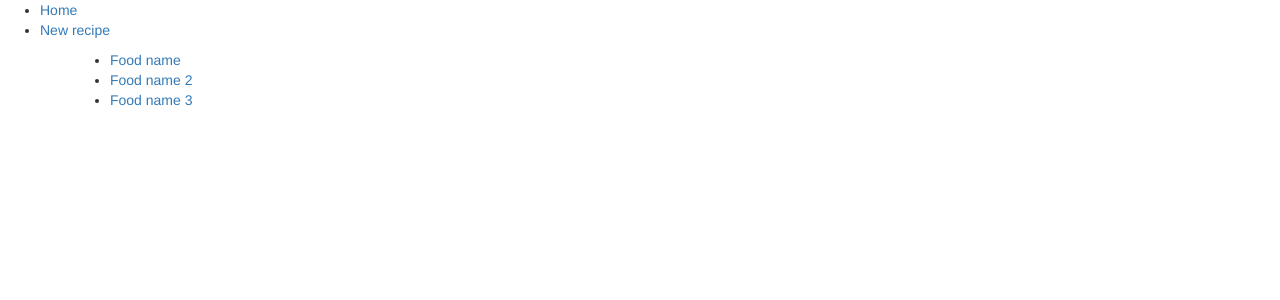
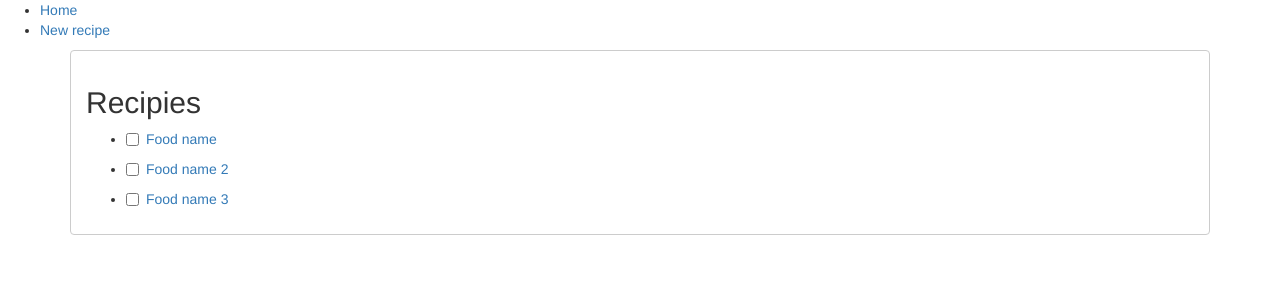
Before and after one commit to yehorDorosh/cook-book, an Angular app: page / in a window 1280 px wide. Shown: the top 300 px of the page. Built offline with nearby package versions, Linux system fonts and the light colour scheme.

Commit message:
Add shopping list

```diff
--- a/src/app/components/recipes-list/recipes-list.component.html
+++ b/src/app/components/recipes-list/recipes-list.component.html
@@ -1,5 +1,17 @@
-<ul>
-  <li *ngFor="let recipe of recipesFlat">
-    <a [routerLink]="`recipe/${recipe.id}`">{{ recipe.title }}</a>
-  </li>
-</ul>
+<div *ngIf="recipesFlat.length" class="card">
+  <h2>Recipies</h2>
+  <ul>
+    <li *ngFor="let recipe of recipesFlat">
+      <div class="checkbox">
+        <label>
+          <input
+            class=""
+            type="checkbox"
+            (change)="onCheck($event, recipe.id!)"
+          />
+          <a [routerLink]="`recipe/${recipe.id}`">{{ recipe.title }}</a>
+        </label>
+      </div>
+    </li>
+  </ul>
+</div>
--- a/src/app/components/recipes-list/recipes-list.component.ts
+++ b/src/app/components/recipes-list/recipes-list.component.ts
@@ -1,20 +1,45 @@
-import { Component, Input, OnChanges, SimpleChanges } from '@angular/core';
+import {
+  Component,
+  EventEmitter,
+  Input,
+  OnChanges,
+  Output,
+  SimpleChanges,
+} from '@angular/core';
 import { Recipe } from '../create-recipe/recipe.model';
-import { NgFor } from '@angular/common';
+import { NgFor, NgIf } from '@angular/common';
 import { RouterLink } from '@angular/router';
 
 @Component({
   selector: 'app-recipes-list',
-  imports: [NgFor, RouterLink],
+  imports: [NgFor, RouterLink, NgIf],
   templateUrl: './recipes-list.component.html',
   styleUrl: './recipes-list.component.scss',
 })
 export class RecipesListComponent implements OnChanges {
   @Input() list: { [key: string]: Recipe } = {};
+  @Output() onAddIngredientsToList = new EventEmitter<{
+    [key: string]: Recipe;
+  }>();
 
   recipesFlat: Recipe[] = [];
+  checkedList: {
+    [key: string]: Recipe;
+  } = {};
 
   ngOnChanges(changes: SimpleChanges): void {
     this.recipesFlat = Object.values(changes['list'].currentValue);
   }
+
+  onCheck(event: Event, id: string) {
+    const isChecked = (event.target as HTMLInputElement).checked;
+
+    if (isChecked) {
+      this.checkedList[id] = this.list[id];
+    } else {
+      delete this.checkedList[id];
+    }
+
+    this.onAddIngredientsToList.emit(this.checkedList);
+  }
 }
--- /dev/null
+++ b/src/app/components/shop-list/shop-list.component.html
@@ -0,0 +1,12 @@
+<div *ngIf="shopListFlat.length" class="card">
+  <h2>Shopping List</h2>
+
+  <ul>
+    <li *ngFor="let ingredient of shopListFlat">
+      <p>
+        {{ ingredient.name }} - {{ ingredient.amount.value
+        }}{{ ingredient.amount.unit }}
+      </p>
+    </li>
+  </ul>
+</div>
--- /dev/null
+++ b/src/app/components/shop-list/shop-list.component.ts
@@ -0,0 +1,42 @@
+import { Component, Input, OnChanges, SimpleChanges } from '@angular/core';
+import { Recipe } from '../create-recipe/recipe.model';
+import { Ingredient } from '../ingredient-form/ingredient.model';
+import { NgFor, NgIf } from '@angular/common';
+
+@Component({
+  selector: 'app-shop-list',
+  imports: [NgFor, NgIf],
+  templateUrl: './shop-list.component.html',
+  styleUrl: './shop-list.component.scss',
+})
+export class ShopListComponent implements OnChanges {
+  @Input() checkedList: { [key: string]: Recipe } = {};
+  shopList: { [key: string]: Ingredient } = {};
+
+  ngOnChanges(changes: SimpleChanges): void {
+    if (changes['checkedList']) {
+      this.shopList = {};
+      const recipeList = changes['checkedList'].currentValue as {
+        [key: string]: Recipe;
+      };
+
+      for (const recipeId in recipeList) {
+        const recipe = recipeList[recipeId];
+
+        for (const ingredientId in recipe.ingredients) {
+          const ingredient = recipeList[recipeId].ingredients[ingredientId];
+
+          if (ingredientId in this.shopList) {
+            this.shopList[ingredientId].amount.value += ingredient.amount.value;
+          } else {
+            this.shopList[ingredientId] = structuredClone(ingredient);
+          }
+        }
+      }
+    }
+  }
+
+  get shopListFlat() {
+    return Object.values(this.shopList);
+  }
+}
--- a/src/app/pages/home/home.component.html
+++ b/src/app/pages/home/home.component.html
@@ -1,3 +1,8 @@
 <app-layout-main>
-  <app-recipes-list [list]="recipesAPI"></app-recipes-list>
+  <app-recipes-list
+    [list]="recipesAPI"
+    (onAddIngredientsToList)="onAddIngredientsToList($event)"
+  ></app-recipes-list>
+
+  <app-shop-list [checkedList]="checkedList"></app-shop-list>
 </app-layout-main>
--- a/src/app/pages/home/home.component.ts
+++ b/src/app/pages/home/home.component.ts
@@ -3,17 +3,23 @@ import { LayoutMainComponent } from '../../components/layout/layout-main/layout-
 import { RecipesListComponent } from '../../components/recipes-list/recipes-list.component';
 import { API_MOCKS } from '../../utils/mocks/api';
 import { type Recipe } from '../../components/create-recipe/recipe.model';
+import { ShopListComponent } from '../../components/shop-list/shop-list.component';
 
 @Component({
   selector: 'app-home',
-  imports: [LayoutMainComponent, RecipesListComponent],
+  imports: [LayoutMainComponent, RecipesListComponent, ShopListComponent],
   templateUrl: './home.component.html',
   styleUrl: './home.component.scss',
 })
 export class HomeComponent implements OnInit {
   recipesAPI: { [key: string]: Recipe } = {};
+  checkedList: { [key: string]: Recipe } = {};
 
   ngOnInit(): void {
     this.recipesAPI = API_MOCKS.RECIPES_FROM_API;
   }
+
+  onAddIngredientsToList(checkedList: { [key: string]: Recipe }) {
+    this.checkedList = { ...checkedList };
+  }
 }
```
Also changed, not shown: src/app/components/shop-list/shop-list.component.scss (added).
